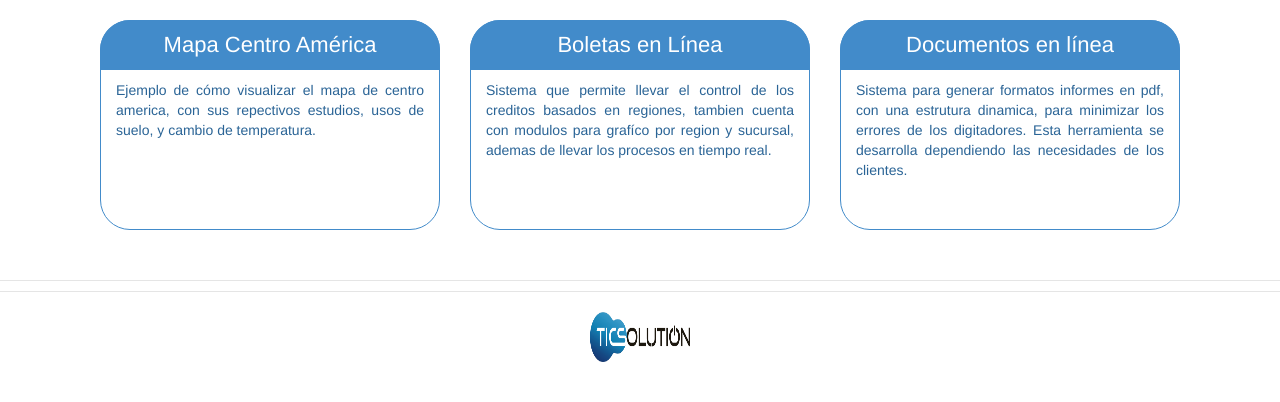
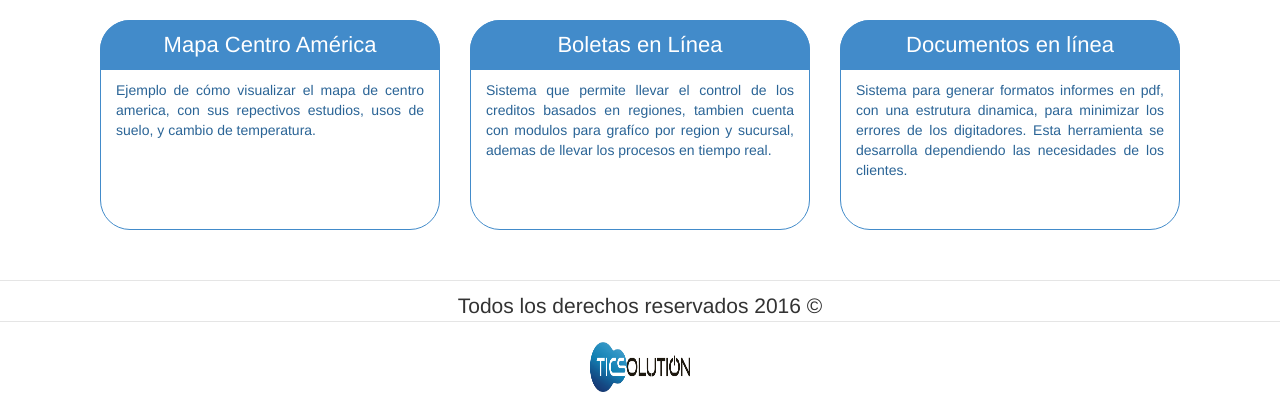
Before and after one commit to juanfersanchezv/portafolio1985, a PHP site: page / in a window 1280 px wide. Shown: the part 476-878 px from the top of the page. Before the commit the page ends 838 px from the top, so only its background shows below. Run offline with PHP 8.4, Linux system fonts and the light colour scheme; some libraries are stand-ins or nearby versions.

Commit message:
se agrega el texto todos los derechos reservados.

```diff
--- a/index.php
+++ b/index.php
@@ -137,14 +137,14 @@
 		</section>
 
 		<footer class="site-footer">
-		<legend></legend>
+		<legend>Todos los derechos reservados 2016 ©</legend>
 			<div class="">
 				<span>
 						<a href="http://ticsolution.com.gt/gt/" target="_blank">
 							<img title="" src="images/logo_ticsolution.png" width="100" height="50"data-original-title="Ticsolution"></a></span><a href="http://ticsolution.com.gt/gt/" target="_blank">
 						</a>
 			</div>
-			Todos los derechos reservados 2016 ©
+
 		</footer>
 		<!-- jQuery (necessary for Bootstrap's JavaScript plugins) -->
 		<script src="https://ajax.googleapis.com/ajax/libs/jquery/1.11.1/jquery.min.js"></script>
```
